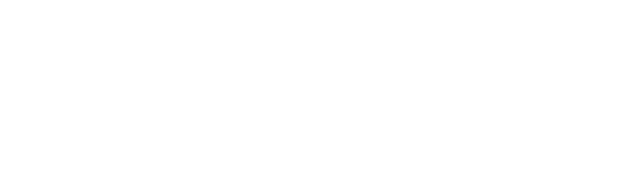
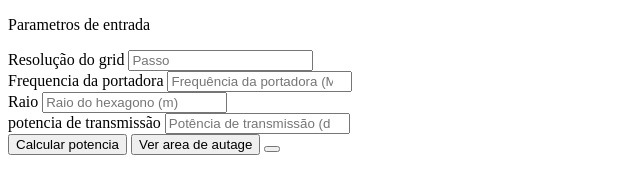
Before and after one commit to kalianemarques/hands-on_01, a website: page public/index.html in a window 1280 px wide. Shown: the whole page, without its empty margins (0-640 px from the left). Drawn offline with Linux system fonts and the light colour scheme.

Commit message:
adição da estrutura base do htnl

```diff
--- a/public/index.html
+++ b/public/index.html
@@ -3,9 +3,42 @@
 <head>
     <meta charset="UTF-8">
     <meta name="viewport" content="width=device-width, initial-scale=1.0">
+    <link rel="stylesheet" href="style.css">
     <title>Document</title>
 </head>
 <body>
-
+    <div>
+        <section id="inputs">
+            <p>Parametros de entrada</p>
+            <div>
+                <label for="">Resolução do grid</label>
+                <input type="number" id="step" placeholder="Passo">
+            </div>
+            <div>
+                <label for="">Frequencia da portadora</label>
+                <input type="number" id="frequency" placeholder="Frequência da portadora (MHz)">
+            </div>
+            <div>
+                <label for="">Raio</label>
+                <input type="number" id="radius" placeholder="Raio do hexagono (m)">
+            </div>
+            <div>
+                <label for="">potencia de transmissão</label>
+                <input type="number" id="potencia" placeholder="Potência de transmissão (dBm)">
+            </div>
+            <button id="calculateReceivedPower">Calcular potencia</button>
+            <button id="showAutageArea">Ver area de autage</button>
+            <button id="add-microcelula"></button>
+        </section>
+        <section id="results">
+            <div id="macrocelula"></div>
+            <div id="microcelula">
+            </div>
+        </section>
+    </div>
+    <div id="results-region">
+        <section id="power-graph"></section>
+        <section id="autage-graph"></section>
+    </div>
 </body>
 </html>
```
